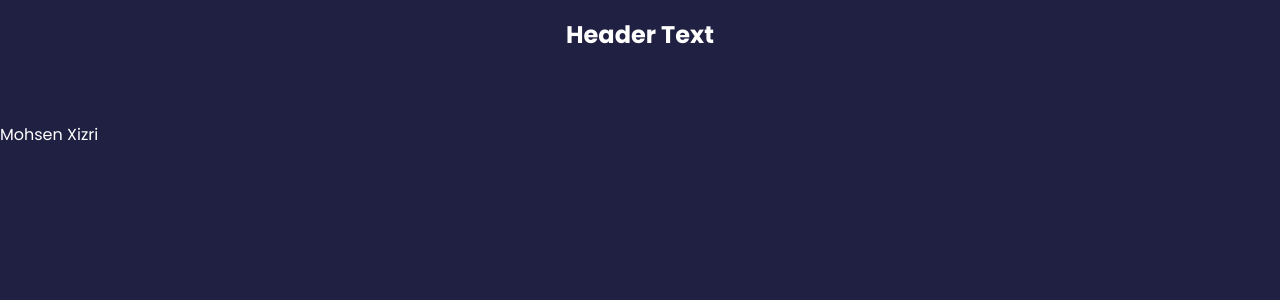
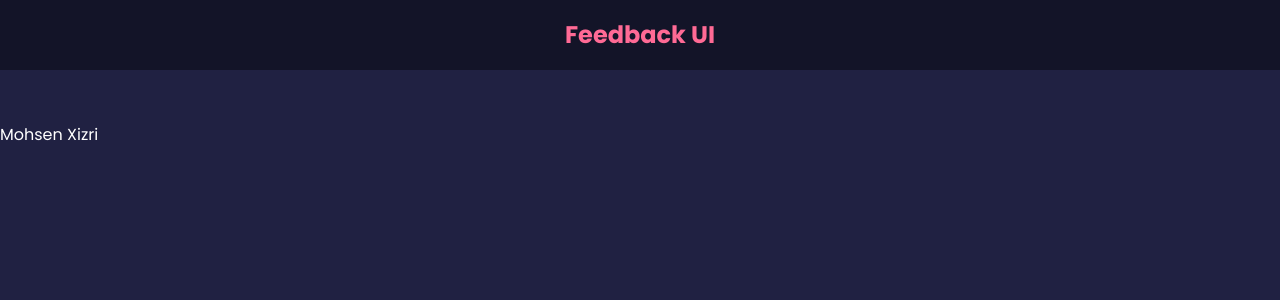
Before and after one commit to MohsenKhezri92/feedback-app-Contex, a React (Create React App) app: page / in a window 1280 px wide. Shown: the top 300 px of the page. Built offline with nearby package versions, Linux system fonts and the light colour scheme.

Commit message:
add style to header

```diff
--- a/src/App.js
+++ b/src/App.js
@@ -5,7 +5,7 @@
 
   return (
     <>
-      <Header text="Header Text" />
+      <Header text="Feedback UI" />
       <div className="App">
         <header className="App-header">Mohsen Xizri</header>
         <body></body>
--- a/src/components/Header.jsx
+++ b/src/components/Header.jsx
@@ -2,9 +2,14 @@
 import PropTypes from 'prop-types'
 
 
-function Header({text}) {
+function Header({text, bgColor, textColor}) {
+    const headerStyle = {
+        backgroundColor: bgColor,
+        color: textColor,
+    }
+
   return (
-    <header>
+    <header style={headerStyle}>
       <div className='container'>
         <h2>{text}</h2>
       </div>
@@ -14,10 +19,15 @@
 
 Header.defaultProps = {
     text: 'Feedback UI',
+    bgColor: 'rgba(0,0,0,0.4)',
+    textColor: '#ff6a95',
 }
 
 Header.PropTypes ={
     text: PropTypes.string,
+    bgColor: PropTypes.string,
+    textColor: PropTypes.string,
+
 }
 
 export default Header
```
